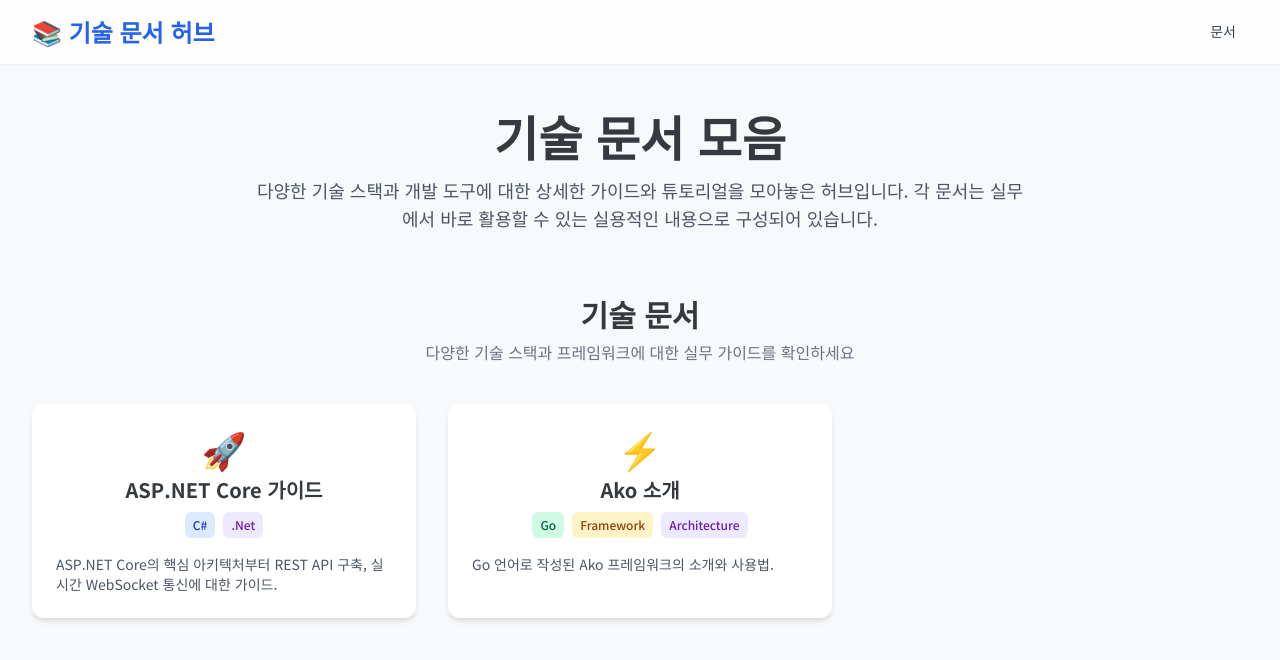
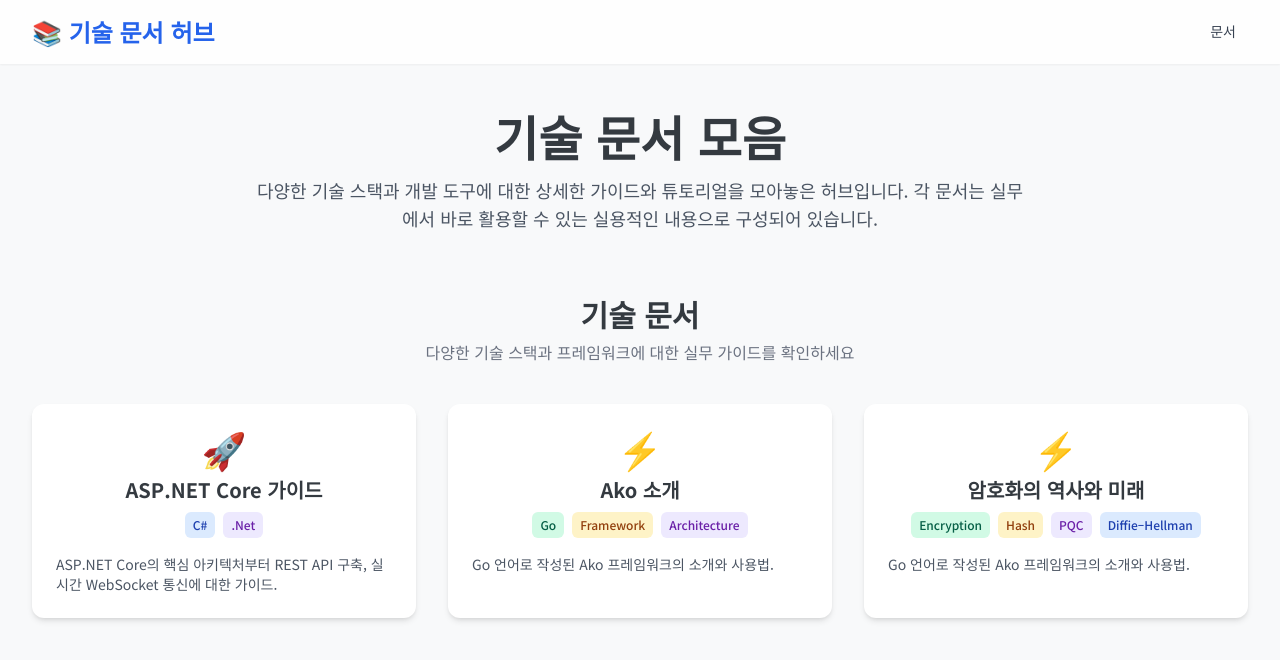
Before and after one commit to snowmerak/statics, a plain HTML site: page index.html in a window 1280 px wide. Drawn offline with nearby package versions, Linux system fonts and the light colour scheme.

Commit message:
feat(ui): add encryption history and future section with badges

```diff
--- a/index.html
+++ b/index.html
@@ -139,6 +139,22 @@
                         Go 언어로 작성된 Ako 프레임워크의 소개와 사용법.
                     </p>
                 </a>
+
+                <a href="./encryption.html" class="card">
+                    <div class="text-center mb-4">
+                        <div class="text-4xl mb-2">⚡</div>
+                        <h3 class="text-xl font-bold">암호화의 역사와 미래</h3>
+                        <div class="flex flex-wrap justify-center gap-2 mt-2">
+                            <span class="badge badge-green">Encryption</span>
+                            <span class="badge badge-yellow">Hash</span>
+                            <span class="badge badge-purple">PQC</span>
+                            <span class="badge badge-blue">Diffie–Hellman</span>
+                        </div>
+                    </div>
+                    <p class="text-gray-600 text-sm">
+                        Go 언어로 작성된 Ako 프레임워크의 소개와 사용법.
+                    </p>
+                </a>
             </div>
         </section>
 
```
